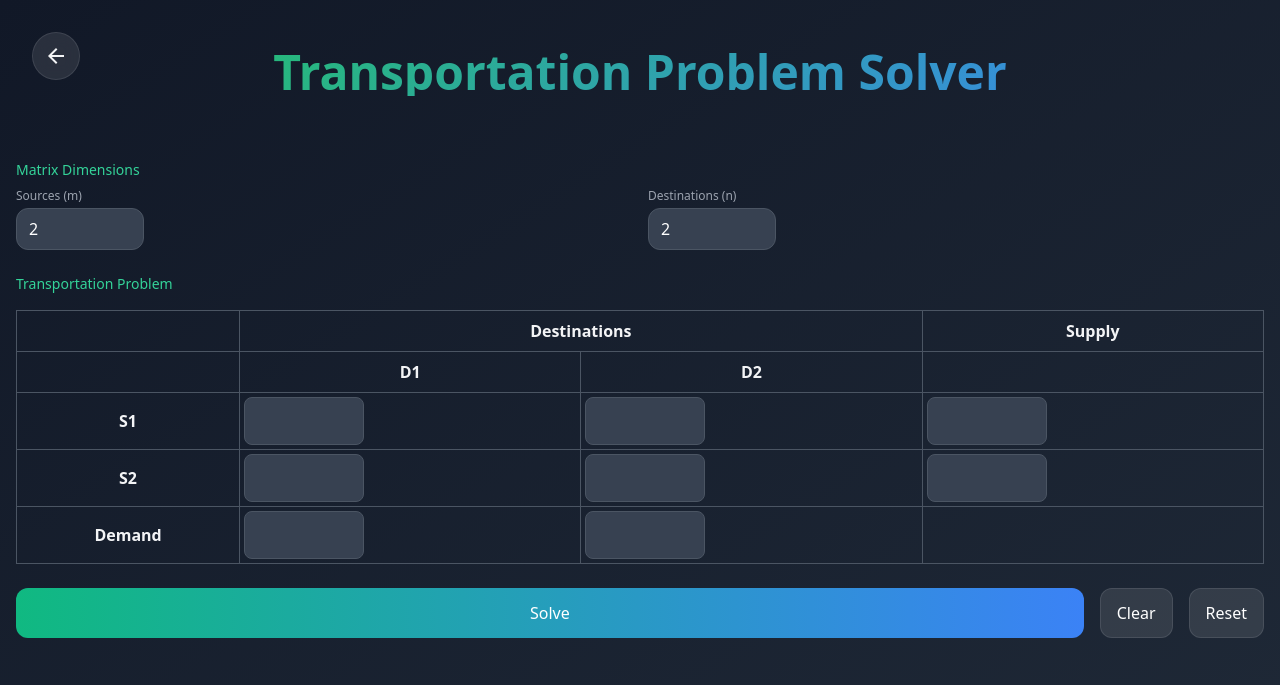
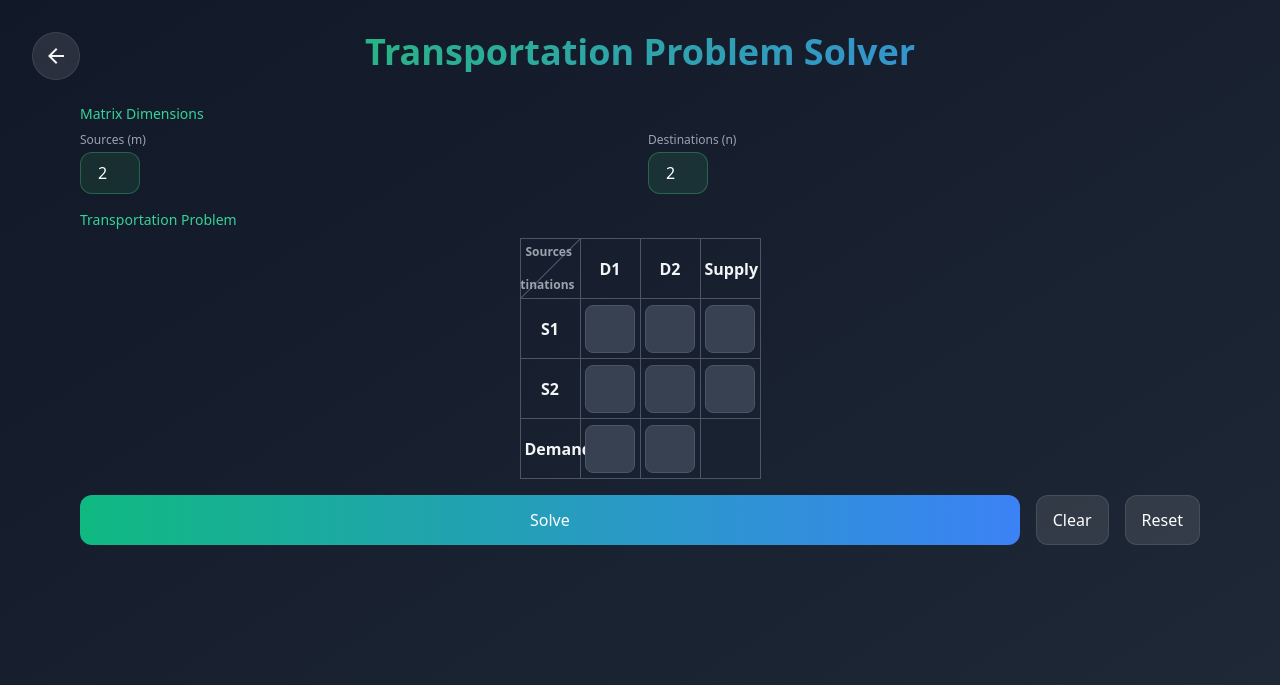
Before and after one commit to Abiram116/MathCourse, a Django app: page /transportation/ in a window 1280 px wide. Shown: the top 685 px of the page. Run offline with Django 5.2, Linux system fonts and the light colour scheme; some libraries are stand-ins or nearby versions.

Commit message:
transportation dynamic input size

```diff
--- a/lp_app/templates/transportation.html
+++ b/lp_app/templates/transportation.html
@@ -13,6 +13,95 @@
   <!-- Custom CSS for Transportation Solver -->
   <link href="{% static 'lp_app/css/transportation.css' %}" rel="stylesheet">
 </head>
+<style>
+  /* Custom styles for dynamic input fields */
+.dynamic-input {
+  min-width: 50px; /* Enough for 3-4 digits */
+  max-width: 100px;
+  text-align: center;
+  transition: width 0.2s ease;
+}
+
+/* Make sure the inputs look consistent */
+.cost-input, .supply-input, .demand-input {
+  text-align: center;
+}
+
+/* Responsive table styles */
+#transportation-table-container {
+  overflow-x: auto;
+  max-width: 100%;
+  margin: 0 auto;
+}
+
+/* Ensure consistent cell sizes for better alignment */
+#transportation-table-container td,
+#transportation-table-container th {
+  min-width: 60px;
+  max-width: 60px;
+  height: 60px;
+  padding: 0.25rem;
+}
+
+/* Highlight dimensions inputs */
+.dimension-input {
+  background-color: rgba(74, 222, 128, 0.1);
+  border-color: rgba(74, 222, 128, 0.3);
+}
+
+/* Diagonal divider for the corner cell */
+.corner-cell {
+  position: relative;
+  background: transparent;
+  width: 10px;
+height: 10px;
+}
+
+.corner-cell::after {
+  content: "";
+  position: absolute;
+  top: 0;
+  left: 0;
+  right: 0;
+  bottom: 0;
+  background: linear-gradient(to bottom right, transparent calc(50% - 1px), #4a5568, transparent calc(50% + 1px));
+}
+
+.corner-top-text {
+  position: absolute;
+  top: 5px;
+  left: 5px;
+  font-size: 0.75rem;
+  z-index: 1;
+}
+
+.corner-bottom-text {
+  position: absolute;
+  bottom: 5px;
+  right: 5px;
+  font-size: 0.75rem;
+  z-index: 1;
+}
+
+/* Compact table with fixed dimensions */
+table {
+  border-collapse: collapse;
+  width: auto;
+  table-layout: fixed;
+}
+
+/* Remove extra padding/margin */
+#transportationContainer {
+  padding-left: 1rem;
+  padding-right: 1rem;
+}
+
+.form-group {
+  margin-bottom: 1rem;
+}
+
+</style>
+
 <body class="bg-gradient-to-br from-gray-900 to-gray-800 text-gray-100 min-h-screen overflow-x-hidden">
   <!-- Back Button -->
   <a href="/" class="back-button" title="Back to Home">
@@ -22,11 +111,11 @@
   </a>
 
   <!-- Transportation Solver Container -->
-  <div id="transportationContainer" class="container mx-auto px-4 py-12 max-w-8xl">
-      <h1 class="text-5xl font-bold text-center mb-16 title-gradient">
+  <div id="transportationContainer" class="container mx-auto px-4 py-8 max-w-6xl">
+      <h1 class="text-4xl font-bold text-center mb-8 title-gradient">
           Transportation Problem Solver
       </h1>
-      <form id="transportation-form" class="space-y-6">
+      <form id="transportation-form" class="space-y-4">
           {% csrf_token %}
           <!-- Matrix Dimensions -->
           <div class="form-group">
@@ -35,18 +124,18 @@
                   <div>
                       <label class="block text-xs text-gray-400 mb-1">Sources (m)</label>
                       <input type="number" id="sources" min="1" value="2"
-                          class="w-32 bg-gray-700 text-white border border-gray-600 rounded-xl px-3 py-2 focus:ring-2 focus:ring-green-400 focus:border-transparent">
+                          class="dynamic-input dimension-input bg-gray-700 text-white border border-gray-600 rounded-xl px-3 py-2 focus:ring-2 focus:ring-green-400 focus:border-transparent">
                   </div>
                   <div>
                       <label class="block text-xs text-gray-400 mb-1">Destinations (n)</label>
                       <input type="number" id="destinations" min="1" value="2"
-                          class="w-32 bg-gray-700 text-white border border-gray-600 rounded-xl px-3 py-2 focus:ring-2 focus:ring-green-400 focus:border-transparent">
+                          class="dynamic-input dimension-input bg-gray-700 text-white border border-gray-600 rounded-xl px-3 py-2 focus:ring-2 focus:ring-green-400 focus:border-transparent">
                   </div>
               </div>
           </div>
           <!-- Unified Transportation Table -->
-          <div class="form-group mt-6">
-              <label class="block text-sm font-medium mb-4 text-green-400">Transportation Problem</label>
+          <div class="form-group mt-4">
+              <label class="block text-sm font-medium mb-2 text-green-400">Transportation Problem</label>
               <div id="transportation-table-container" class="overflow-x-auto">
                   <!-- Table is generated dynamically -->
               </div>
@@ -68,8 +157,8 @@
           </div>
       </form>
       <div id="transErrorMessage" class="text-red-400 mt-4 px-4 py-3 rounded-lg bg-red-500/10 border border-red-500/50 hidden"></div>
-      <div id="transportation-solution-container" class="bg-gray-800/30 backdrop-blur-lg rounded-2xl shadow-xl p-8 border border-gray-700/50 hidden mt-6">
-          <h2 class="text-2xl font-semibold mb-6 text-green-400">Solution</h2>
+      <div id="transportation-solution-container" class="bg-gray-800/30 backdrop-blur-lg rounded-2xl shadow-xl p-6 border border-gray-700/50 hidden mt-6">
+          <h2 class="text-2xl font-semibold mb-4 text-green-400">Solution</h2>
           <div id="transSolution" class="text-lg"></div>
       </div>
   </div>
@@ -81,46 +170,106 @@
         gsap.to('.container', { opacity: 1, duration: 0.8, ease: 'power2.out' });
         gsap.to('.form-group', { opacity: 1, y: 0, duration: 0.8, stagger: 0.1, ease: 'back.out' });
 
+        // Function to adjust input width based on content
+        function adjustInputWidth(input) {
+            const value = input.value;
+            // Default width for 3-4 digits
+            let width = 50;
+
+            if (value.length > 0) {
+                // Add width per character, approximately 8px per digit (reduced from 10px)
+                width = Math.max(50, Math.min(100, 40 + (value.length * 8)));
+            }
+
+            // For dimension inputs, keep minimum width slightly larger
+            if (input.classList.contains('dimension-input')) {
+                width = Math.max(width, 60);
+            }
+
+            input.style.width = width + 'px';
+        }
+
+        // Initialize dimensions input fields with dynamic resizing
+        const sourcesInput = document.getElementById('sources');
+        const destinationsInput = document.getElementById('destinations');
+
+        sourcesInput.addEventListener('input', function() {
+            adjustInputWidth(this);
+            // Wait a small amount of time to let the value stabilize
+            setTimeout(generateTransportationTable, 300);
+        });
+
+        destinationsInput.addEventListener('input', function() {
+            adjustInputWidth(this);
+            // Wait a small amount of time to let the value stabilize
+            setTimeout(generateTransportationTable, 300);
+        });
+
+        // Initialize input fields widths
+        adjustInputWidth(sourcesInput);
+        adjustInputWidth(destinationsInput);
+
         // Generate Transportation Table
         function generateTransportationTable() {
           const sources = parseInt(document.getElementById('sources').value);
           const destinations = parseInt(document.getElementById('destinations').value);
+
+          // Validate dimensions before generating table
+          if (isNaN(sources) || sources < 1 || sources > 20) {
+            document.getElementById('transErrorMessage').textContent = "Number of sources must be between 1 and 20";
+            document.getElementById('transErrorMessage').classList.remove('hidden');
+            return;
+          }
+
+          if (isNaN(destinations) || destinations < 1 || destinations > 20) {
+            document.getElementById('transErrorMessage').textContent = "Number of destinations must be between 1 and 20";
+            document.getElementById('transErrorMessage').classList.remove('hidden');
+            return;
+          }
+
+          document.getElementById('transErrorMessage').classList.add('hidden');
+
           const container = document.getElementById('transportation-table-container');
           container.innerHTML = '';
           const table = document.createElement('table');
-          table.className = "min-w-full border-collapse bg-gray-800/30";
+          table.className = "border-collapse bg-gray-800/30 mx-auto";
 
           // Create table header
           const thead = document.createElement('thead');
-          const headerRow1 = document.createElement('tr');
-          let th = document.createElement('th');
-          th.className = "p-2 border border-gray-600";
-          headerRow1.appendChild(th);
-          th = document.createElement('th');
-          th.className = "p-2 border border-gray-600 text-center";
-          th.colSpan = destinations;
-          th.textContent = "Destinations";
-          headerRow1.appendChild(th);
-          th = document.createElement('th');
-          th.className = "p-2 border border-gray-600 bg-gray-700/50 text-center";
-          th.textContent = "Supply";
-          headerRow1.appendChild(th);
-          thead.appendChild(headerRow1);
+          const headerRow = document.createElement('tr');
 
-          const headerRow2 = document.createElement('tr');
-          th = document.createElement('th');
-          th.className = "p-2 border border-gray-600";
-          headerRow2.appendChild(th);
+          // Create corner cell with diagonal divider and labels
+          let cornerCell = document.createElement('th');
+          cornerCell.className = "corner-cell p-2 border border-gray-600 text-center";
+
+          // Add the Sources and Destinations text
+          const sourcesText = document.createElement('span');
+          sourcesText.className = "corner-top-text text-xs text-gray-400";
+          sourcesText.textContent = "Sources";
+
+          const destinationsText = document.createElement('span');
+          destinationsText.className = "corner-bottom-text text-xs text-gray-400";
+          destinationsText.textContent = "Destinations";
+
+          cornerCell.appendChild(sourcesText);
+          cornerCell.appendChild(destinationsText);
+          headerRow.appendChild(cornerCell);
+
+          // Add destination columns
           for (let j = 0; j < destinations; j++) {
-            th = document.createElement('th');
+            let th = document.createElement('th');
             th.className = "p-2 border border-gray-600 text-center";
             th.textContent = `D${j+1}`;
-            headerRow2.appendChild(th);
+            headerRow.appendChild(th);
           }
-          th = document.createElement('th');
-          th.className = "p-2 border border-gray-600 bg-gray-700/50";
-          headerRow2.appendChild(th);
-          thead.appendChild(headerRow2);
+
+          // Add Supply column header
+          let supplyHeader = document.createElement('th');
+          supplyHeader.className = "p-2 border border-gray-600 bg-gray-700/50 text-center";
+          supplyHeader.textContent = "Supply";
+          headerRow.appendChild(supplyHeader);
+
+          thead.appendChild(headerRow);
           table.appendChild(thead);
 
           // Create table body
@@ -134,22 +283,26 @@
             row.appendChild(cell);
             for (let j = 0; j < destinations; j++) {
               cell = document.createElement('td');
-              cell.className = "p-1 border border-gray-600";
+              cell.className = "p-1 border border-gray-600 text-center";
               const input = document.createElement('input');
               input.type = "number";
-              input.className = "cost-input bg-gray-700 text-white border border-gray-600 rounded-lg px-1 py-0.5";
-              input.style.width = "40px";
+              input.className = "cost-input dynamic-input bg-gray-700 text-white border border-gray-600 rounded-lg px-1 py-0.5";
               input.dataset.row = i;
               input.dataset.col = j;
+              input.addEventListener('input', function() {
+                adjustInputWidth(this);
+              });
               cell.appendChild(input);
               row.appendChild(cell);
             }
             cell = document.createElement('td');
-            cell.className = "p-1 border border-gray-600 bg-gray-700/50";
+            cell.className = "p-1 border border-gray-600 bg-gray-700/50 text-center";
             const supplyInput = document.createElement('input');
             supplyInput.type = "number";
-            supplyInput.className = "supply-input bg-gray-700 text-white border border-gray-600 rounded-lg px-1 py-0.5";
-            supplyInput.style.width = "40px";
+            supplyInput.className = "supply-input dynamic-input bg-gray-700 text-white border border-gray-600 rounded-lg px-1 py-0.5";
+            supplyInput.addEventListener('input', function() {
+              adjustInputWidth(this);
+            });
             cell.appendChild(supplyInput);
             row.appendChild(cell);
             tbody.appendChild(row);
@@ -163,11 +316,13 @@
           demandRow.appendChild(cellDemand);
           for (let j = 0; j < destinations; j++) {
             cellDemand = document.createElement('td');
-            cellDemand.className = "p-1 border border-gray-600";
+            cellDemand.className = "p-1 border border-gray-600 text-center";
             const demandInput = document.createElement('input');
             demandInput.type = "number";
-            demandInput.className = "demand-input bg-gray-700 text-white border border-gray-600 rounded-lg px-1 py-0.5";
-            demandInput.style.width = "40px";
+            demandInput.className = "demand-input dynamic-input bg-gray-700 text-white border border-gray-600 rounded-lg px-1 py-0.5";
+            demandInput.addEventListener('input', function() {
+              adjustInputWidth(this);
+            });
             cellDemand.appendChild(demandInput);
             demandRow.appendChild(cellDemand);
           }
@@ -177,6 +332,16 @@
           tbody.appendChild(demandRow);
           table.appendChild(tbody);
           container.appendChild(table);
+
+          // Initialize all input widths
+          document.querySelectorAll('.dynamic-input').forEach(input => {
+            adjustInputWidth(input);
+          });
+
+          // Adjust the table container size to fit the content exactly
+          const tableWidth = table.offsetWidth;
+          container.style.width = tableWidth + 'px';
+          container.style.maxWidth = tableWidth + 'px';
         }
 
         function validateTransportationInputs() {
@@ -248,7 +413,7 @@
             const container = document.getElementById('transportation-solution-container');
             const solutionDiv = document.getElementById('transSolution');
             solutionDiv.innerHTML = `
-              <div class="space-y-6">
+              <div class="space-y-4">
                 <!-- Status Card -->
                 <div class="bg-gray-800/30 backdrop-blur-lg border border-gray-700/50 rounded-lg p-4 text-gray-100">
                   <span class="text-green-400 font-semibold">Status:</span>
@@ -271,13 +436,13 @@
                 <div class="bg-gray-800/30 backdrop-blur-lg border border-gray-700/50 rounded-lg p-4 text-gray-100">
                   <span class="text-green-400 font-semibold">Allocation Matrix:</span>
                   <div class="mt-4 overflow-auto">
-                    <table class="min-w-full border border-gray-700 text-gray-200">
+                    <table class="mx-auto border border-gray-700 text-gray-200 table-fixed">
                       <thead>
                         <tr>
-                          <th class="border border-gray-600 p-2 text-gray-400">Source</th>
+                          <th class="border border-gray-600 p-2 text-gray-400 w-16">Source</th>
                           ${
                             solution.solution.allocation[0]
-                              .map((_, j) => `<th class="border border-gray-600 p-2 text-gray-400">D${j + 1}</th>`)
+                              .map((_, j) => `<th class="border border-gray-600 p-2 text-gray-400 w-16">D${j + 1}</th>`)
                               .join('')
                           }
                         </tr>
@@ -305,11 +470,15 @@
             `;
             container.classList.remove('hidden');
             document.getElementById('transErrorMessage').classList.add('hidden');
+
+            // Scroll to solution
+            container.scrollIntoView({behavior: 'smooth'});
           }
 
         function clearTransportationInputs() {
           document.querySelectorAll('.cost-input, .supply-input, .demand-input').forEach(input => {
             input.value = '';
+            adjustInputWidth(input); // Reset width to default
           });
           document.getElementById('transportation-solution-container').classList.add('hidden');
           document.getElementById('transErrorMessage').classList.add('hidden');
@@ -318,13 +487,16 @@
         function resetTransportationToDefault() {
           document.getElementById('sources').value = 2;
           document.getElementById('destinations').value = 2;
+          // Update the dimensions input widths
+          adjustInputWidth(document.getElementById('sources'));
+          adjustInputWidth(document.getElementById('destinations'));
           generateTransportationTable();
+          document.getElementById('transportation-solution-container').classList.add('hidden');
+          document.getElementById('transErrorMessage').classList.add('hidden');
         }
 
         // Initial generation of the transportation table
         generateTransportationTable();
-        document.getElementById('sources').addEventListener('change', generateTransportationTable);
-        document.getElementById('destinations').addEventListener('change', generateTransportationTable);
 
         document.getElementById('transportation-form').addEventListener('submit', async function(e) {
           e.preventDefault();
@@ -363,12 +535,26 @@
             errorMessage.textContent = error.message;
             errorMessage.classList.remove('hidden');
             document.getElementById('transportation-solution-container').classList.add('hidden');
+
+            // Scroll to error message
+            errorMessage.scrollIntoView({behavior: 'smooth'});
           }
         });
 
         document.getElementById('transClearBtn').addEventListener('click', clearTransportationInputs);
         document.getElementById('transResetBtn').addEventListener('click', resetTransportationToDefault);
+
+        // Adjust the table container on window resize
+        window.addEventListener('resize', function() {
+          const table = document.querySelector('#transportation-table-container table');
+          if (table) {
+            const container = document.getElementById('transportation-table-container');
+            const tableWidth = table.offsetWidth;
+            container.style.width = tableWidth + 'px';
+            container.style.maxWidth = tableWidth + 'px';
+          }
+        });
       });
-        </script>
+  </script>
 </body>
 </html>
```
Also changed, not shown: lp_app/static/lp_app/css/transportation.css (line endings or trailing spaces).
